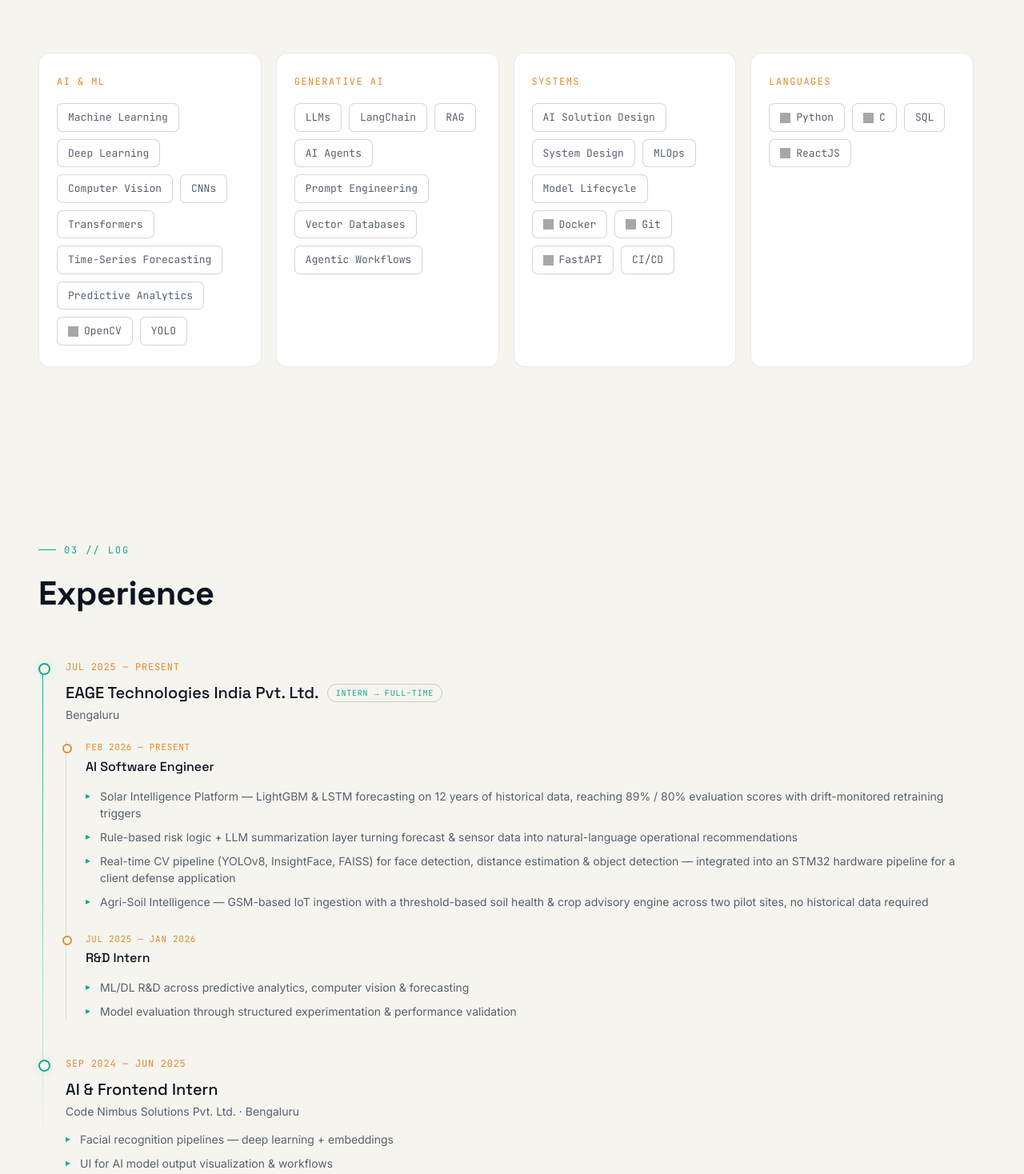
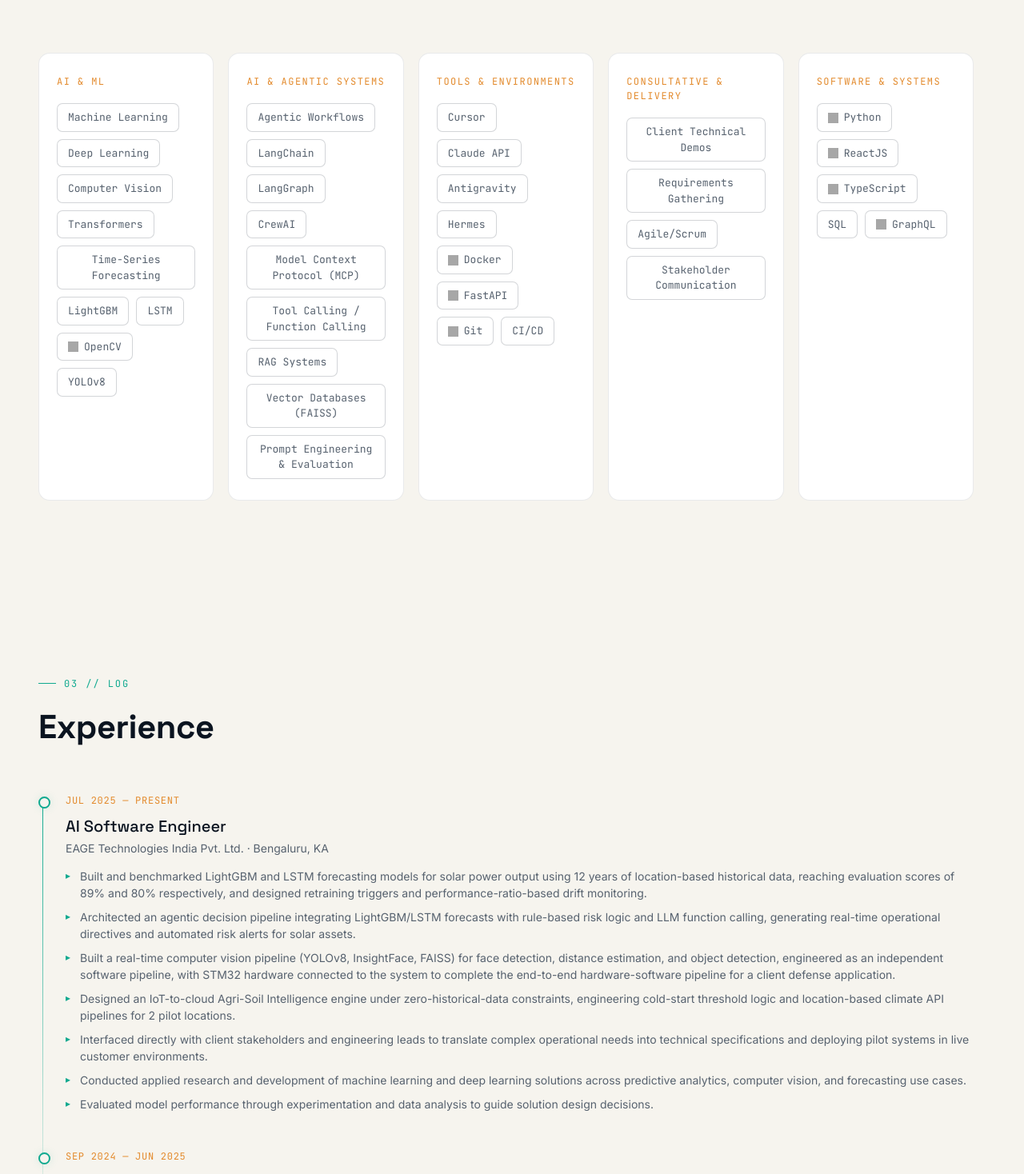
Before and after one commit to sangamgowda/Portfolio, a React (Vite) app: page / in a window 1280 px wide. Shown: the part 1702-3170 px from the top of the page at 80% size. Built offline with nearby package versions, Linux system fonts and the light colour scheme; no server answers; grey boxes are pictures that could not be loaded.

Commit message:
skillls updated

```diff
--- a/src/components/Work.jsx
+++ b/src/components/Work.jsx
@@ -8,42 +8,28 @@ export default function Work() {
         </div>
 
         <div className="timeline reveal">
-          <div className="tl-item tl-group">
+          <div className="tl-item">
             <div className="tl-date">JUL 2025 — PRESENT</div>
-            <div className="tl-role">EAGE Technologies India Pvt. Ltd. <span className="tl-badge">Intern → Full-Time</span>
-            </div>
-            <div className="tl-co">Bengaluru</div>
-
-            <div className="tl-subtrack">
-              <div className="tl-subitem">
-                <div className="tl-subdate">FEB 2026 — PRESENT</div>
-                <div className="tl-subrole">AI Software Engineer</div>
-                <ul className="tl-list">
-                  <li>Solar Intelligence Platform — LightGBM &amp; LSTM forecasting on 12 years of historical data, reaching 89% / 80% evaluation scores with drift-monitored retraining triggers</li>
-                  <li>Rule-based risk logic + LLM summarization layer turning forecast &amp; sensor data into natural-language operational recommendations</li>
-                  <li>Real-time CV pipeline (YOLOv8, InsightFace, FAISS) for face detection, distance estimation &amp; object detection — integrated into an STM32 hardware pipeline for a client defense application</li>
-                  <li>Agri-Soil Intelligence — GSM-based IoT ingestion with a threshold-based soil health &amp; crop advisory engine across two pilot sites, no historical data required</li>
-                </ul>
-              </div>
-
-              <div className="tl-subitem">
-                <div className="tl-subdate">JUL 2025 — JAN 2026</div>
-                <div className="tl-subrole">R&amp;D Intern</div>
-                <ul className="tl-list">
-                  <li>ML/DL R&amp;D across predictive analytics, computer vision &amp; forecasting</li>
-                  <li>Model evaluation through structured experimentation &amp; performance validation</li>
-                </ul>
-              </div>
-            </div>
+            <div className="tl-role">AI Software Engineer</div>
+            <div className="tl-co">EAGE Technologies India Pvt. Ltd. · Bengaluru, KA</div>
+            <ul className="tl-list">
+              <li>Built and benchmarked LightGBM and LSTM forecasting models for solar power output using 12 years of location-based historical data, reaching evaluation scores of 89% and 80% respectively, and designed retraining triggers and performance-ratio-based drift monitoring.</li>
+              <li>Architected an agentic decision pipeline integrating LightGBM/LSTM forecasts with rule-based risk logic and LLM function calling, generating real-time operational directives and automated risk alerts for solar assets.</li>
+              <li>Built a real-time computer vision pipeline (YOLOv8, InsightFace, FAISS) for face detection, distance estimation, and object detection, engineered as an independent software pipeline, with STM32 hardware connected to the system to complete the end-to-end hardware-software pipeline for a client defense application.</li>
+              <li>Designed an IoT-to-cloud Agri-Soil Intelligence engine under zero-historical-data constraints, engineering cold-start threshold logic and location-based climate API pipelines for 2 pilot locations.</li>
+              <li>Interfaced directly with client stakeholders and engineering leads to translate complex operational needs into technical specifications and deploying pilot systems in live customer environments.</li>
+              <li>Conducted applied research and development of machine learning and deep learning solutions across predictive analytics, computer vision, and forecasting use cases.</li>
+              <li>Evaluated model performance through experimentation and data analysis to guide solution design decisions.</li>
+            </ul>
           </div>
 
           <div className="tl-item">
             <div className="tl-date">SEP 2024 — JUN 2025</div>
             <div className="tl-role">AI &amp; Frontend Intern</div>
-            <div className="tl-co">Code Nimbus Solutions Pvt. Ltd. · Bengaluru</div>
+            <div className="tl-co">Code Nimbus Solutions Pvt. Ltd. · Bengaluru, KA</div>
             <ul className="tl-list">
-              <li>Facial recognition pipelines — deep learning + embeddings</li>
-              <li>UI for AI model output visualization &amp; workflows</li>
+              <li>Built AI-powered facial recognition pipelines using deep learning and embedding extraction techniques.</li>
+              <li>Developed user interfaces for AI applications, enabling visualization of model outputs and operational workflows.</li>
             </ul>
           </div>
         </div>
--- a/src/data/stack.js
+++ b/src/data/stack.js
@@ -5,46 +5,58 @@ export const stackGroups = [
       'Machine Learning',
       'Deep Learning',
       'Computer Vision',
-      'CNNs',
       'Transformers',
       'Time-Series Forecasting',
-      'Predictive Analytics',
+      'LightGBM',
+      'LSTM',
       { label: 'OpenCV', icon: 'https://cdn.jsdelivr.net/gh/devicons/devicon@latest/icons/opencv/opencv-original.svg' },
-      'YOLO'
+      'YOLOv8'
     ]
   },
   {
-    label: 'Generative AI',
+    label: 'AI & Agentic Systems',
     chips: [
-      'LLMs',
+      'Agentic Workflows',
       'LangChain',
-      'RAG',
-      'AI Agents',
-      'Prompt Engineering',
-      'Vector Databases',
-      'Agentic Workflows'
+      'LangGraph',
+      'CrewAI',
+      'Model Context Protocol (MCP)',
+      'Tool Calling / Function Calling',
+      'RAG Systems',
+      'Vector Databases (FAISS)',
+      'Prompt Engineering & Evaluation'
     ]
   },
   {
-    label: 'Systems',
+    label: 'Tools & Environments',
     chips: [
-      'AI Solution Design',
-      'System Design',
-      'MLOps',
-      'Model Lifecycle',
+      'Cursor',
+      'Claude API',
+      'Antigravity',
+      'Hermes',
       { label: 'Docker', icon: 'https://cdn.jsdelivr.net/gh/devicons/devicon@latest/icons/docker/docker-original.svg' },
+      { label: 'FastAPI', icon: 'https://cdn.jsdelivr.net/gh/devicons/devicon@latest/icons/fastapi/fastapi-original.svg' },
       { label: 'Git', icon: 'https://cdn.jsdelivr.net/gh/devicons/devicon@latest/icons/git/git-original.svg' },
-      { label: 'FastAPI', icon: 'https://cdn.jsdelivr.net/gh/devicons/devicon@latest/icons/fastapi/fastapi-original.svg' },
       'CI/CD'
     ]
   },
   {
-    label: 'Languages',
+    label: 'Consultative & Delivery',
+    chips: [
+      'Client Technical Demos',
+      'Requirements Gathering',
+      'Agile/Scrum',
+      'Stakeholder Communication'
+    ]
+  },
+  {
+    label: 'Software & Systems',
     chips: [
       { label: 'Python', icon: 'https://cdn.jsdelivr.net/gh/devicons/devicon@latest/icons/python/python-original.svg' },
-      { label: 'C', icon: 'https://cdn.jsdelivr.net/gh/devicons/devicon@latest/icons/c/c-original.svg' },
+      { label: 'ReactJS', icon: 'https://cdn.jsdelivr.net/gh/devicons/devicon@latest/icons/react/react-original.svg' },
+      { label: 'TypeScript', icon: 'https://cdn.jsdelivr.net/gh/devicons/devicon@latest/icons/typescript/typescript-original.svg' },
       'SQL',
-      { label: 'ReactJS', icon: 'https://cdn.jsdelivr.net/gh/devicons/devicon@latest/icons/react/react-original.svg' }
+      { label: 'GraphQL', icon: 'https://cdn.jsdelivr.net/gh/devicons/devicon@latest/icons/graphql/graphql-plain.svg' }
     ]
   }
 ];
```
